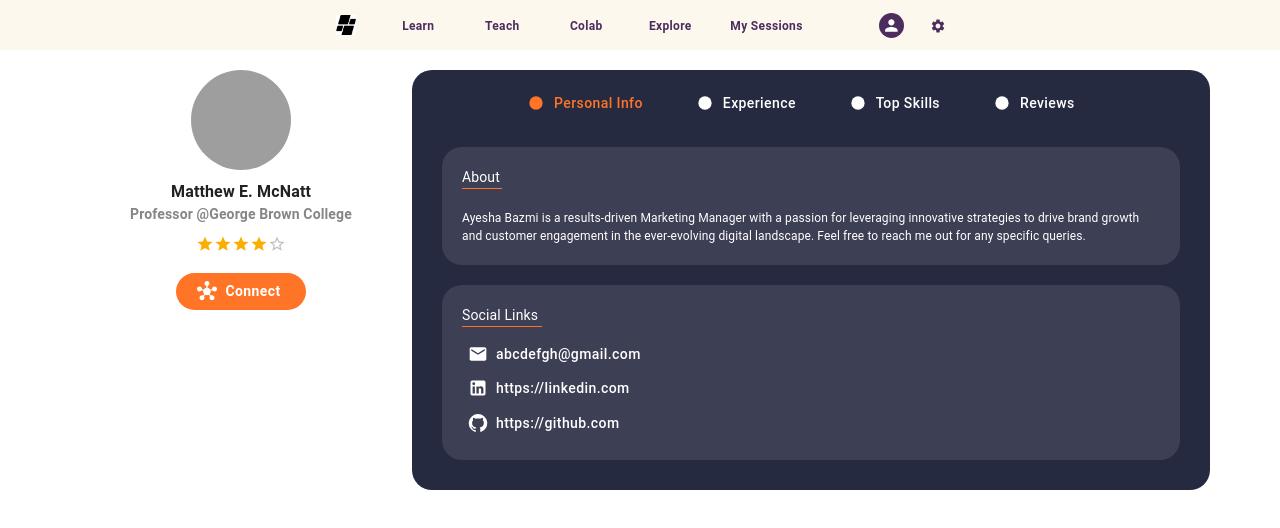
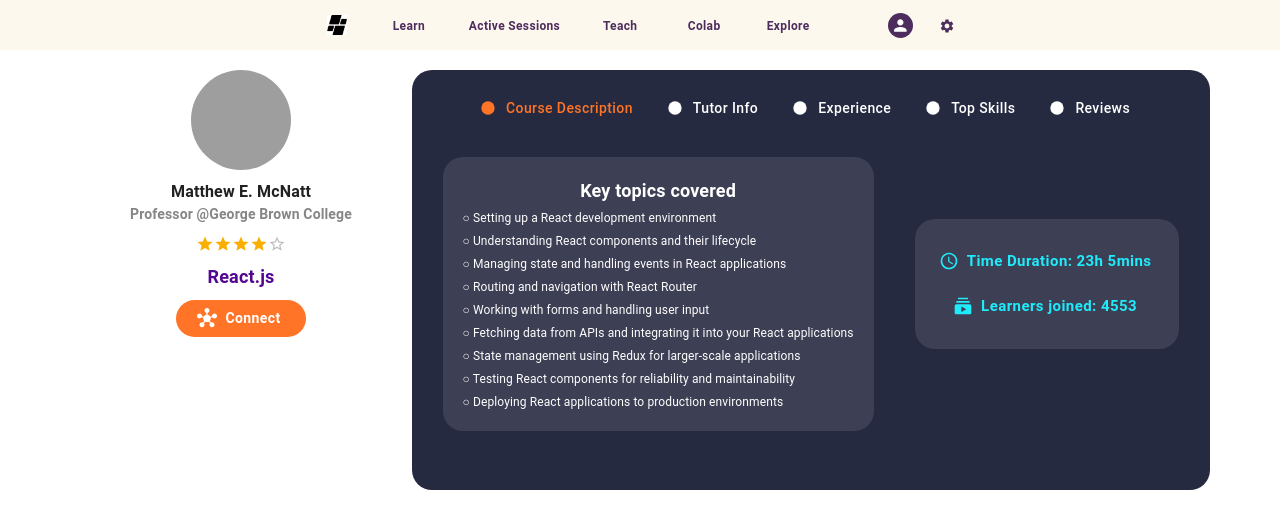
Before and after one commit to kunduanshuman07/SkillExchangePlatform, a React (Create React App) app in the folder fe/: page /learn/1 in a window 1280 px wide. Shown: the top 528 px of the page. Built offline with nearby package versions, Linux system fonts and the light colour scheme; grey boxes are pictures that could not be loaded; the HTML template or start-up script is replaced by a standard one.

Commit message:
Courses Description added to Learn Page course view

```diff
--- a/fe/src/components/AppBarComponent.jsx
+++ b/fe/src/components/AppBarComponent.jsx
@@ -53,6 +53,9 @@ export const AppBarComponent = ({ callFrom }) => {
                                         <Button className='tabs' onClick={handleLearn}>Learn</Button>
                                     </Box>
                                     <Box>
+                                        <Button className='tabs'>Active Sessions</Button>
+                                    </Box>
+                                    <Box>
                                         <Button className='tabs' onClick={handleTeach}>Teach</Button>
                                     </Box>
                                     <Box>
@@ -60,9 +63,6 @@ export const AppBarComponent = ({ callFrom }) => {
                                     </Box>
                                     <Box>
                                         <Button className='tabs'>Explore</Button>
-                                    </Box>
-                                    <Box>
-                                        <Button className='tabs'>My Sessions</Button>
                                     </Box>
                                     <Box>
                                         <Tooltip title='My Profile'>
--- /dev/null
+++ b/fe/src/components/CourseDescription.jsx
@@ -0,0 +1,76 @@
+import React from 'react'
+import { Box, Typography, Button } from "@mui/material";
+import styled from 'styled-components';
+import AccessTimeIcon from '@mui/icons-material/AccessTime';
+import SubscriptionsIcon from '@mui/icons-material/Subscriptions';
+const CourseDescription = () => {
+    return (
+        <Root>
+            <Box className='desc-container'>
+                <Box className='desc-content'>
+                    <Typography className='content-header'>Key topics covered</Typography>
+                    <Typography className="desc-con-text">○ Setting up a React development environment</Typography>
+                    <Typography className="desc-con-text">○ Understanding React components and their lifecycle</Typography>
+                    <Typography className="desc-con-text">○ Managing state and handling events in React applications</Typography>
+                    <Typography className="desc-con-text">○ Routing and navigation with React Router</Typography>
+                    <Typography className="desc-con-text">○ Working with forms and handling user input</Typography>
+                    <Typography className="desc-con-text">○ Fetching data from APIs and integrating it into your React applications</Typography>
+                    <Typography className="desc-con-text">○ State management using Redux for larger-scale applications</Typography>
+                    <Typography className="desc-con-text">○ Testing React components for reliability and maintainability</Typography>
+                    <Typography className="desc-con-text">○ Deploying React applications to production environments</Typography>
+                </Box>
+                <Box className='desc-header'>
+                    <Button className='desc-btns' startIcon={<AccessTimeIcon />}>Time Duration: 23h 5mins</Button>
+                    <Button className='desc-btns' startIcon={<SubscriptionsIcon />}>Learners joined: 4553</Button>
+                </Box>
+            </Box>
+        </Root>
+    )
+}
+
+
+const Root = styled.div`
+.desc-con-text{
+    font-size: 12px;
+    color: white;
+    margin-top: 5px;
+}
+.desc-container{
+    display: flex;
+}
+.desc-header{
+    display: flex;
+    flex-direction: column;
+    margin: auto;
+    background-color: #3D3F54;
+    padding: 20px;
+    border-radius: 20px;
+    height: 130px;
+}
+.desc-btns{
+    margin: auto;
+    text-transform: none;
+    font-weight: bold;
+    font-size: 15px;
+    color: #20ebfa;
+}
+.desc-content{
+    margin-left: 20px;
+    display: flex;
+    flex-direction: column;
+    margin: auto;
+    background-color: #3D3F54;
+    padding: 20px;
+    border-radius: 20px;
+    margin-top: 20px;
+}
+.content-header{
+    font-size: 18px;
+    color: white;
+    font-weight: bold;
+    text-align: center;
+}
+`
+
+
+export default CourseDescription
--- a/fe/src/components/TutorIntro.jsx
+++ b/fe/src/components/TutorIntro.jsx
@@ -16,6 +16,7 @@ const TutorIntro = ({tutorId}) => {
         <Typography className='tutor-name'>Matthew E. McNatt</Typography>
         <Typography className='tutor-prof'>Professor @George Brown College</Typography>
         <Rating value={4} size='small' readOnly className='rating' />
+        <Typography className='course-name'>React.js</Typography>
         <Button className='connect' startIcon={<HubIcon />} onClick={handleConnect}>Connect</Button>
       </Box>
     </Root>
@@ -38,6 +39,12 @@ const Root = styled.div`
   font-weight: bold;
   text-align:center;
   margin-top: 10px;
+}
+.course-name{
+  font-size: 18px;
+  font-weight: bold;
+  text-align: center;
+  color: #53068f;
 }
 .tutor-prof{
   font-size: 14px;
--- a/fe/src/components/TutorTabs.jsx
+++ b/fe/src/components/TutorTabs.jsx
@@ -6,7 +6,8 @@ const TutorTabs = ({ tabState, setTabState }) => {
   return (
     <Root>
       <Box className='tab-header'>
-                <Button startIcon={<FiberManualRecordIcon />} className='tab-btns' style={{ color: tabState === 'PersonalInfo' ? '#FF7426' : 'white' }} onClick={() => setTabState('PersonalInfo')}>Personal Info</Button>
+        <Button startIcon={<FiberManualRecordIcon />} className='tab-btns' style={{ color: tabState === 'CourseDescription' ? '#FF7426' : 'white' }} onClick={() => setTabState('CourseDescription')}>Course Description</Button>
+        <Button startIcon={<FiberManualRecordIcon />} className='tab-btns' style={{ color: tabState === 'PersonalInfo' ? '#FF7426' : 'white' }} onClick={() => setTabState('PersonalInfo')}>Tutor Info</Button>
         <Button startIcon={<FiberManualRecordIcon />} className='tab-btns' style={{ color: tabState === 'Experience' ? '#FF7426' : 'white' }} onClick={() => setTabState('Experience')}>Experience</Button>
         <Button startIcon={<FiberManualRecordIcon />} className='tab-btns' style={{ color: tabState === 'TopSkills' ? '#FF7426' : 'white' }} onClick={() => setTabState('TopSkills')}>Top Skills</Button>
         <Button startIcon={<FiberManualRecordIcon />} className='tab-btns' style={{ color: tabState === 'Reviews' ? '#FF7426' : 'white' }} onClick={() => setTabState('Reviews')}>Reviews</Button>
@@ -19,12 +20,12 @@ const TutorTabs = ({ tabState, setTabState }) => {
 const Root = styled.div`
   .tab-btns{
     text-transform: none;
-    margin: 0px 20px;
     color: white;
+    margin: 5px 10px;
   }
   .tab-header{
     display: flex;
-    margin: 5px 80px;
+    margin: 5px 42px;
   }
 
 `
--- a/fe/src/pages/TutorPage.jsx
+++ b/fe/src/pages/TutorPage.jsx
@@ -8,9 +8,10 @@ import ReviewsTutor from '../components/ReviewsTutor';
 import TutorTabs from '../components/TutorTabs';
 import TutorIntro from '../components/TutorIntro';
 import { useParams } from 'react-router-dom';
+import CourseDescription from '../components/CourseDescription';
 const TutorPage = () => {
   const {tutorId} = useParams();
-  const [tabState, setTabState] = useState('PersonalInfo');
+  const [tabState, setTabState] = useState('CourseDescription');
   return (
     <Root>
       <Box className='container'>
@@ -19,6 +20,9 @@ const TutorPage = () => {
         </Box>
         <Box className='right-container'>
           <TutorTabs tabState={tabState} setTabState={setTabState} />
+          {tabState === 'CourseDescription' &&
+            <CourseDescription />
+          }
           {tabState === 'PersonalInfo' &&
             <PersonalInfoTutor />
           }
```
Lines whose indentation alone changed are shown as unchanged.
